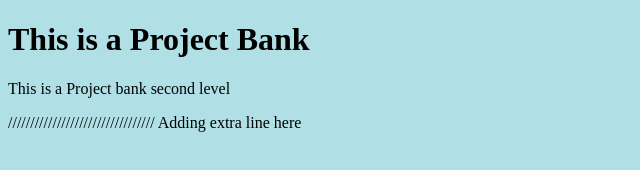
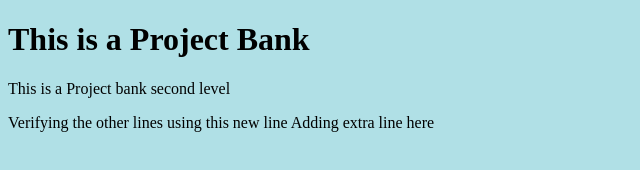
Before and after one commit to KiranKote0510/Project_bank, a plain HTML site: page index.html in a window 1280 px wide. Shown: the whole page, without its empty margins (0-640 px from the left). Drawn offline with Linux system fonts and the light colour scheme.

Commit message:
This is update from Branch1

```diff
--- a/index.html
+++ b/index.html
@@ -4,7 +4,8 @@
 
 <h1>This is a Project Bank</h1>
 <p>This is a Project bank second level</p>
-/////////////////////////////////
+
+Verifying the other lines using this new line
 
 Adding extra line here
 </body>
```
